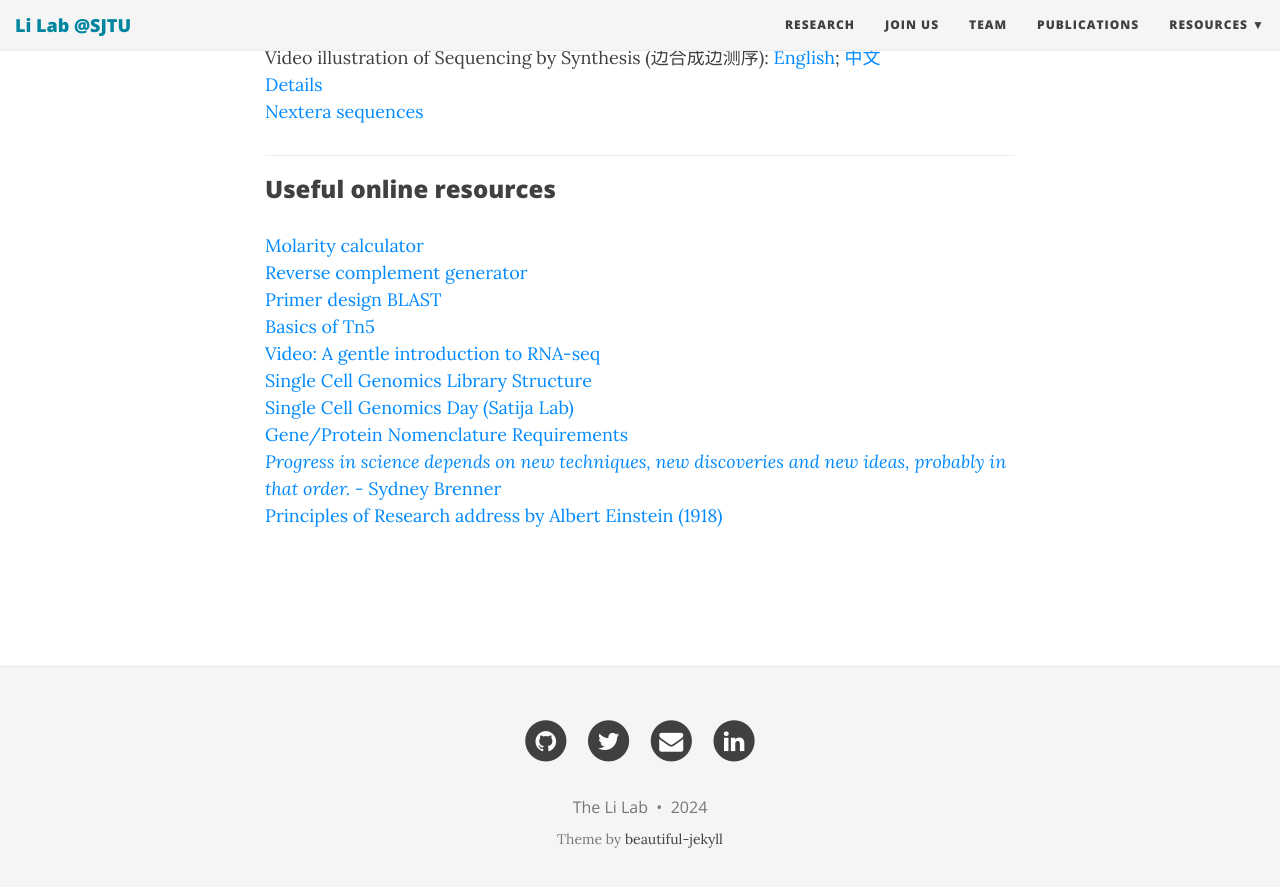
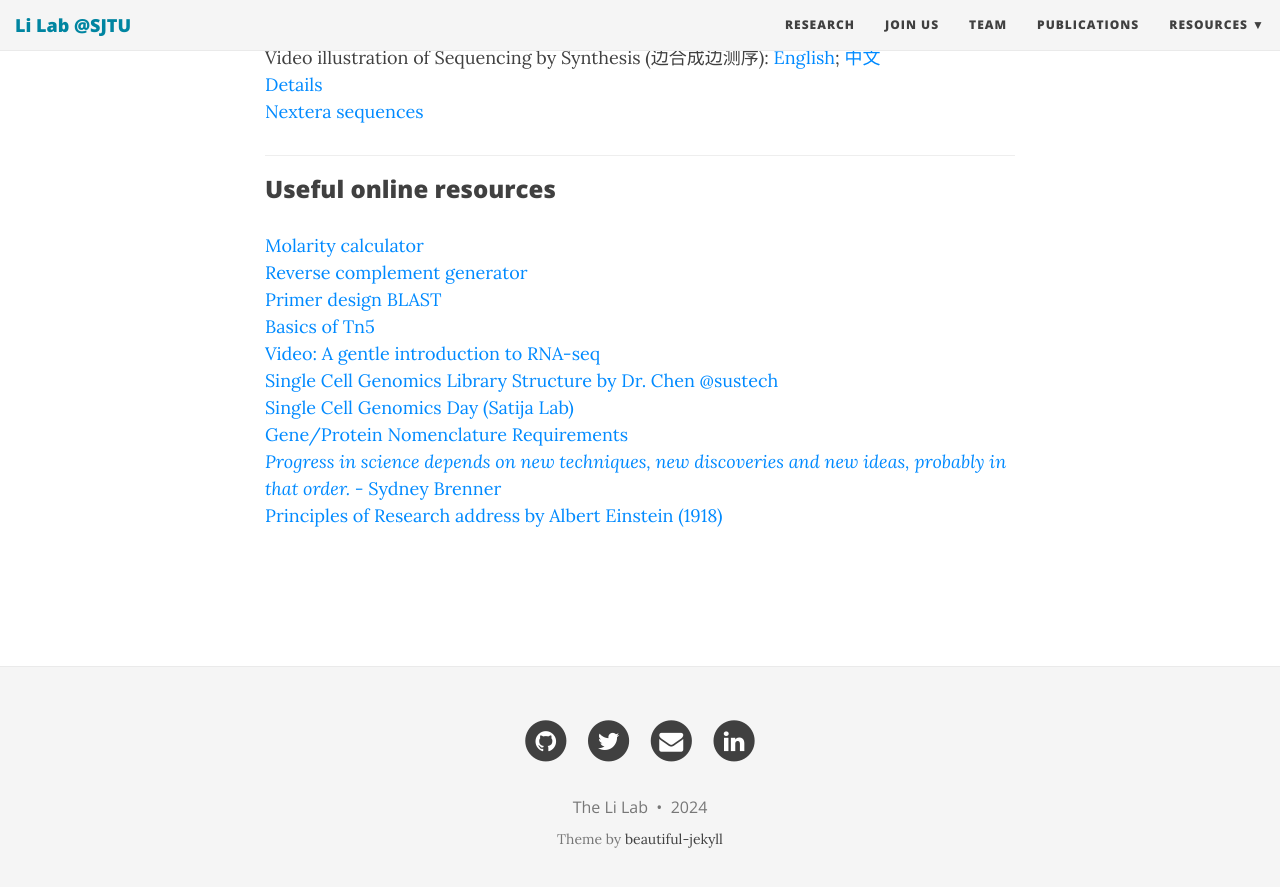
Before and after one commit to TheLiLab/thelilab.github.io, a Jekyll site: the page built from wetlab.md, in a window 1280 px wide and 900 px high, scrolled down 1620 px. Shown: the top 887 px of the window. Built offline with Jekyll 4.4.1, drawn with Linux system fonts in a browser that asks for light colours; nearby versions of some CDN libraries.

Commit message:
Update wetlab.md

```diff
--- a/wetlab.md
+++ b/wetlab.md
@@ -53,7 +53,7 @@ Video illustration of Sequencing by Synthesis (边合成边测序): [English](ht
 [Primer design BLAST](https://www.ncbi.nlm.nih.gov/tools/primer-blast/)<br>
 [Basics of Tn5](https://doi.org/10.1101/gr.275223.121)<br>
 [Video: A gentle introduction to RNA-seq](https://www.youtube.com/watch?v=fCd6B5HRaZ8)<br>
-[Single Cell Genomics Library Structure](https://teichlab.github.io/scg_lib_structs/)<br>
+[Single Cell Genomics Library Structure by Dr. Chen @sustech](https://teichlab.github.io/scg_lib_structs/)<br>
 [Single Cell Genomics Day (Satija Lab)](https://satijalab.org/scgd24/)<br>
 [Gene/Protein Nomenclature Requirements](https://academic.oup.com/molehr/pages/Gene_And_Protein_Nomenclature)<br>
 [_Progress in science depends on new techniques, new discoveries and new ideas, probably in that order._ - Sydney Brenner](https://www.nature.com/articles/285358a0)<br>
```
